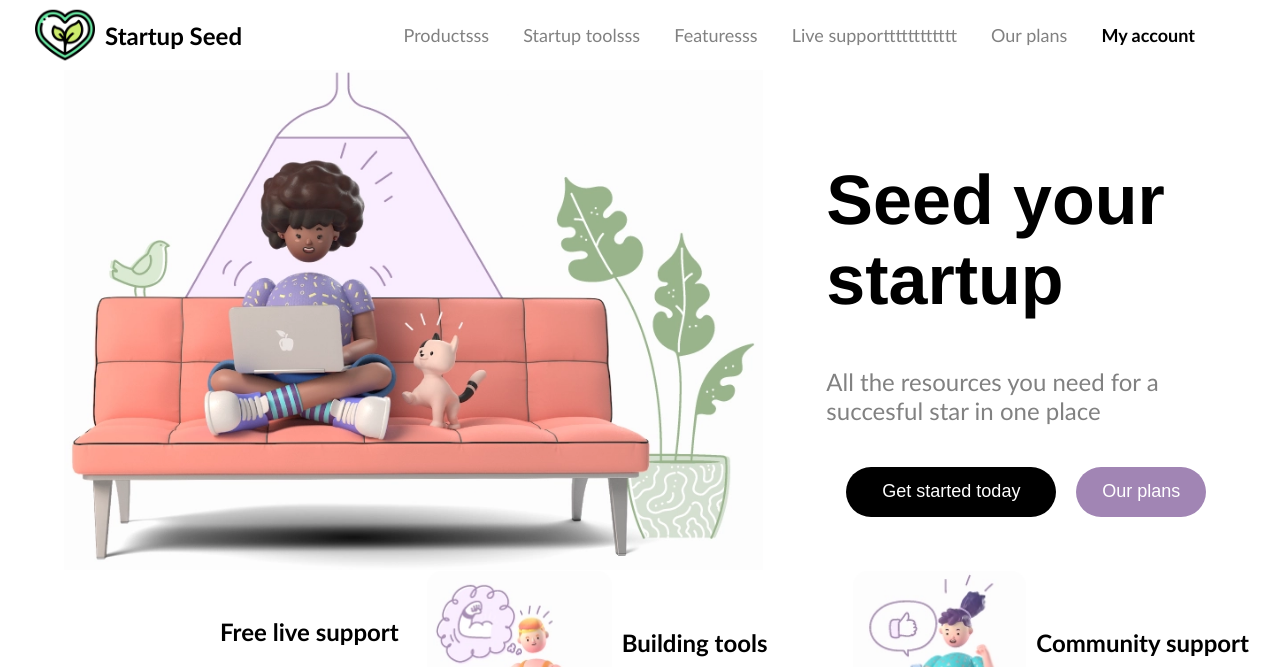
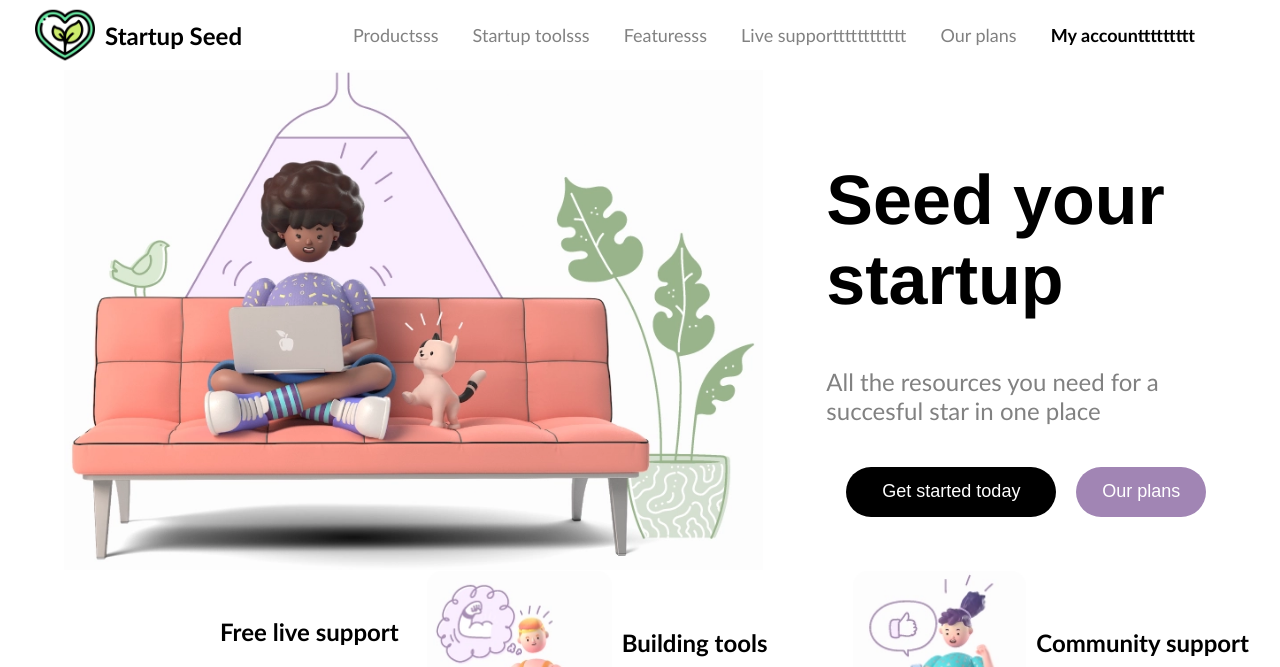
Before and after one commit to SaidGM/Grupo4, a plain HTML site: page index.html in a window 1280 px wide. Shown: the top 667 px of the page. Drawn offline with Linux system fonts and the light colour scheme.

Commit message:
proyecto

```diff
--- a/index.html
+++ b/index.html
@@ -16,7 +16,7 @@
             <a href="" class="nav-link">Featuresss</a>
             <a href="" class="nav-link">Live supportttttttttttt</a>
             <a href="" class="nav-link">Our plans</a>
-            <a href="" class="nav-link" id="negrita"><strong>My account</strong></a>
+            <a href="" class="nav-link" id="negrita"><strong>My accounttttttttt</strong></a>
         </nav>
     </header>
     <div class="medio" >
```
